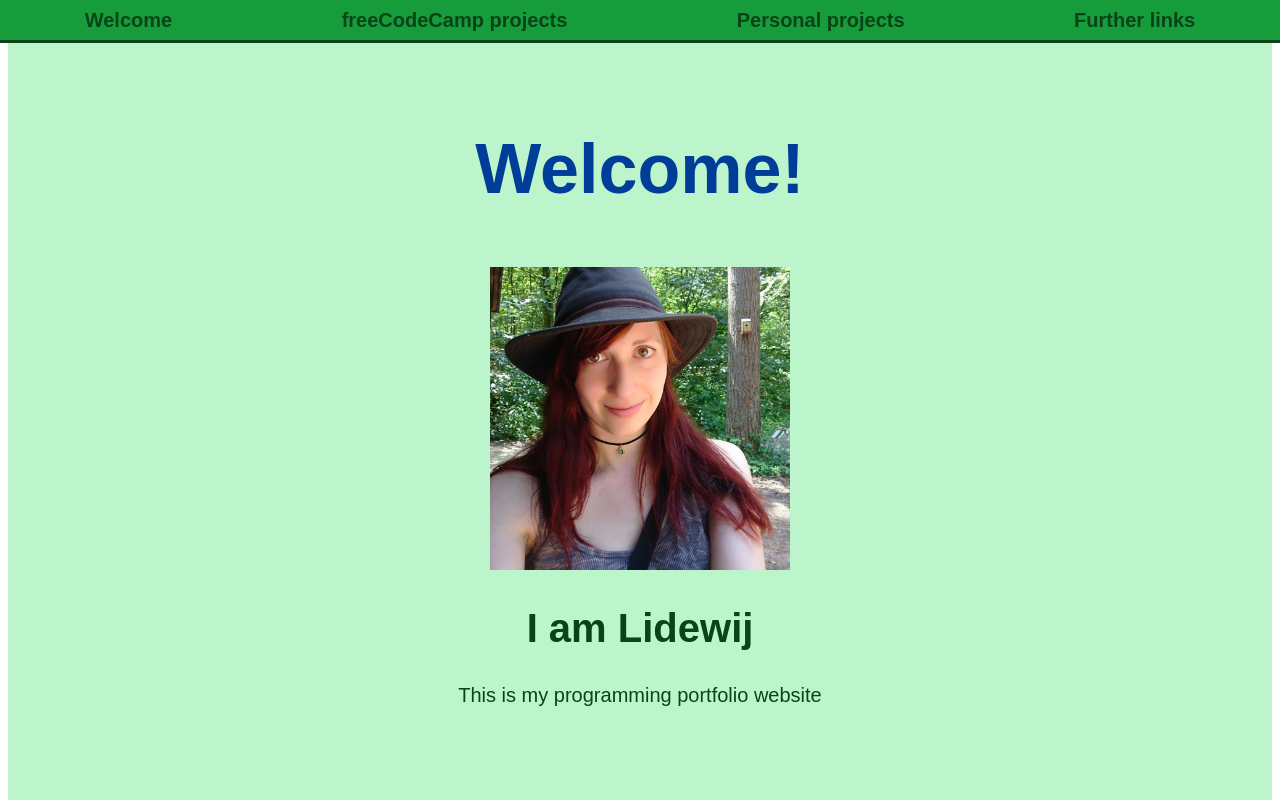
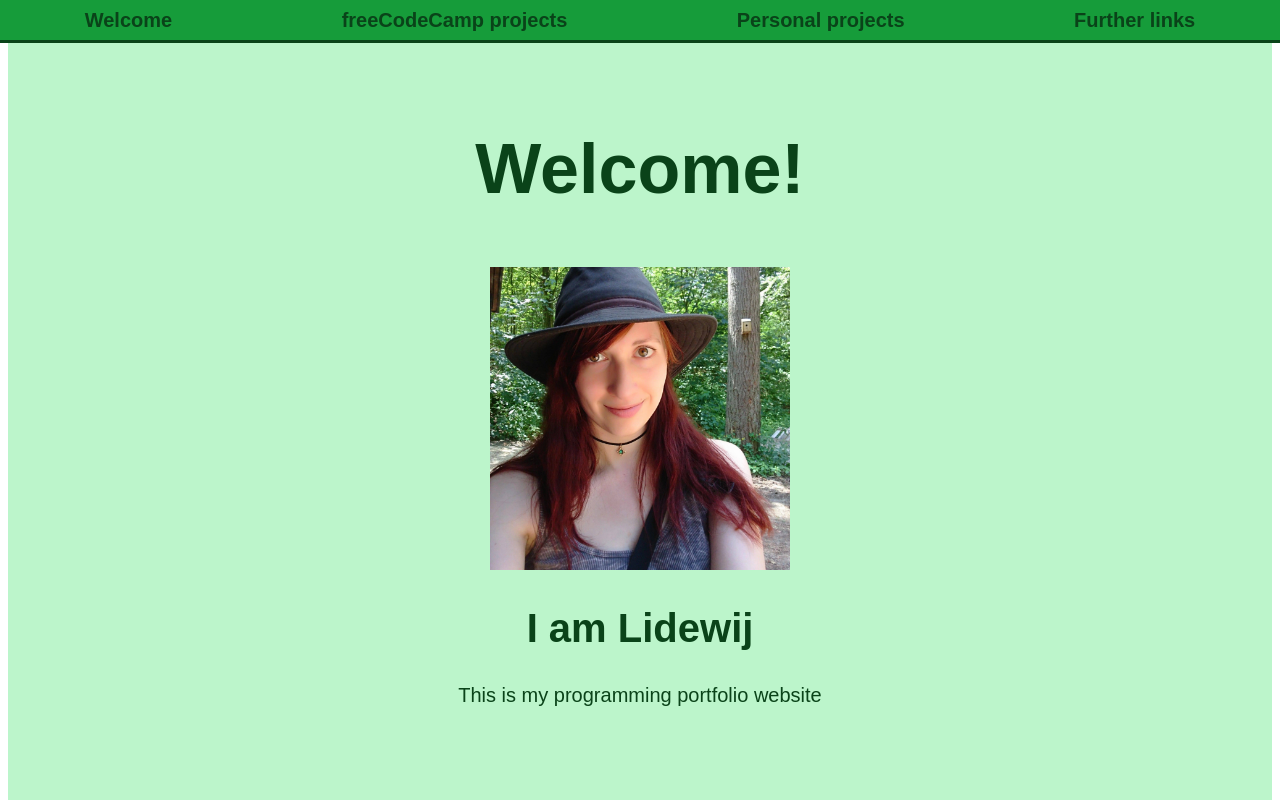
Before and after one commit to Wolfvogel/Wolfvogel.github.io, a plain HTML site: page index.html in a window 1280 px wide. Shown: the top 800 px of the page. Drawn offline with Linux system fonts and the light colour scheme.

Commit message:
UpdateIndex

```diff
--- a/index.html
+++ b/index.html
@@ -108,7 +108,7 @@
   </header>
   <section id="welcome-section">
     <div id="welcome">
-      <h1 style="font-size:70px;">Welcome!</h1>
+      <h1 style="font-size:70px;color:#0a4319;">Welcome!</h1>
       <img src="Lidewij.jpg" alt="" width="300px;">
       <h2 style="font-size:40px;">I am Lidewij</h2>
       <p style="font-size:20px;">This is my programming portfolio website</p>
```
